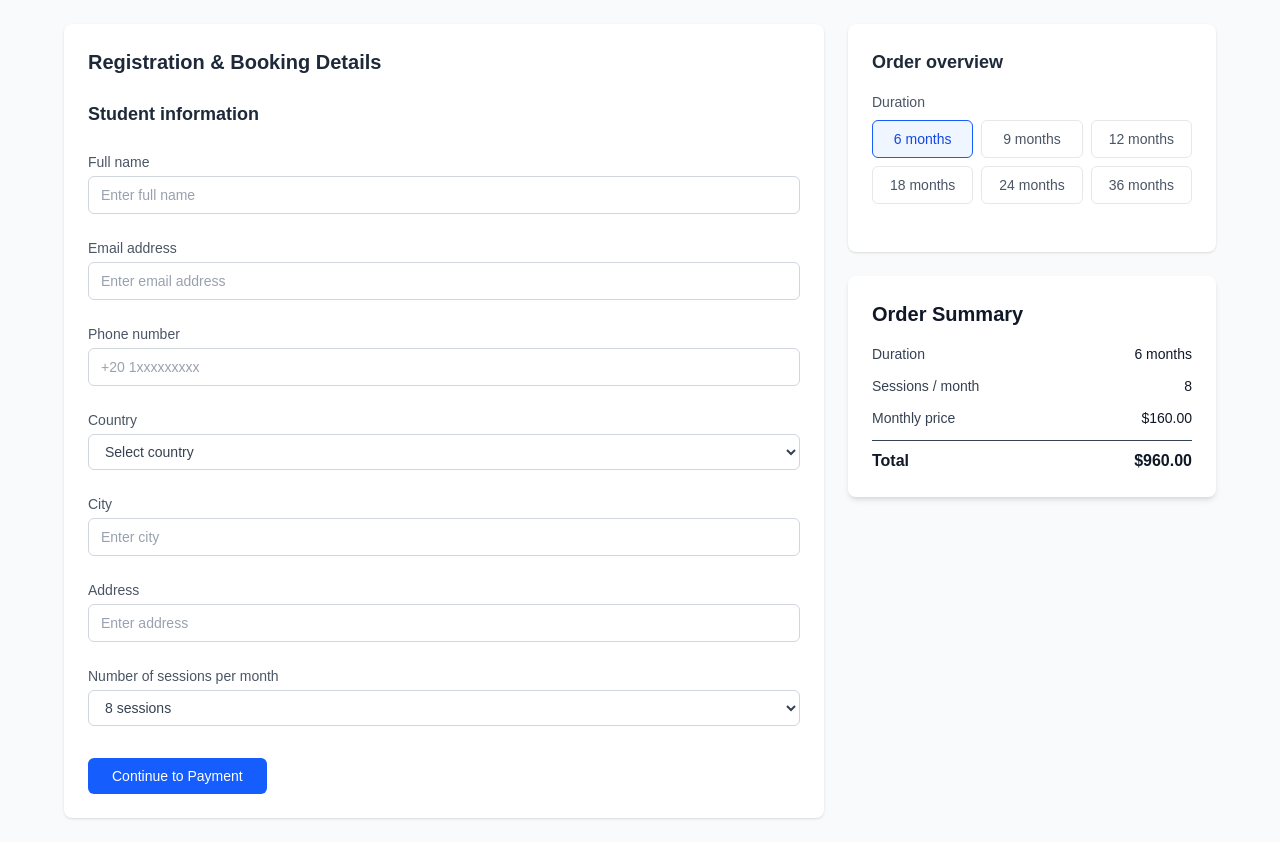
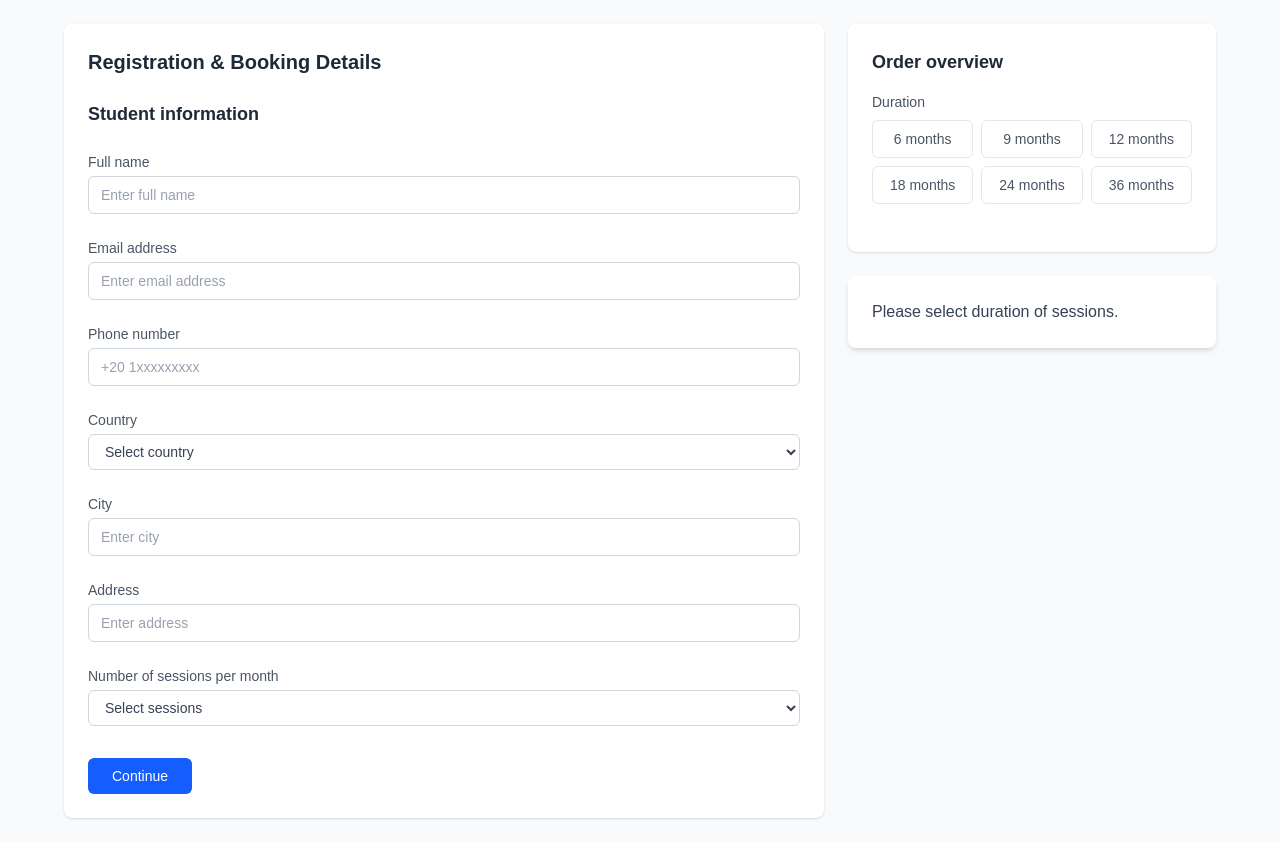
Before and after one commit to ahmadashraf7x/order-form-ui, a Next.js app: page / in a window 1280 px wide. Built offline with nearby package versions, Linux system fonts and the light colour scheme.

Commit message:
feat: require explicit order selections and improve submission UX

```diff
--- a/src/components/form/OrderForm.tsx
+++ b/src/components/form/OrderForm.tsx
@@ -1,5 +1,5 @@
 "use client";
-import { useState } from "react";
+import { useEffect, useState } from "react";
 import StudentInfoStep from "./StudentInfoStep";
 import { useOrder } from "@/hooks/useOrder";
 import { validateStudentInfo } from "@/utils/validateStudentInfo";
@@ -11,16 +11,41 @@ export default function OrderForm() {
     const [loading, setLoading] = useState(false);
     const [error, setError] = useState<string | null>(null);
     const [success, setSuccess] = useState(false);
+    const [isOrderValid, setIsOrderValid] = useState(false);
+
+    useEffect(() => {
+        setError(null);
+        setSuccess(false);
+        setIsOrderValid(false);
+    }, [studentInfo, sessionsPerMonth, duration]);
+
+
 
     const handleContinue = async () => {
         setSubmitAttempted(true);
         setError(null);
+        setSuccess(false);
+        setIsOrderValid(false);
 
-  const errors = validateStudentInfo(studentInfo);
-  if (Object.keys(errors).length > 0) return;
+        const studentErrors = validateStudentInfo(studentInfo);
+        if (Object.keys(studentErrors).length > 0) {
+            setError("Please fill all required student information");
+            return;
+        }
+
+        if (!sessionsPerMonth) {
+            setError("Please select number of sessions");
+            return;
+        }
+
+        if (!duration) {
+            setError("Please select duration");
+            return;
+        }
+
+        setIsOrderValid(true);
 
         setLoading(true);
-
         try {
             const data = await submitOrder({
                 studentInfo,
@@ -30,13 +55,13 @@ export default function OrderForm() {
 
             setSuccess(true);
             console.log("ORDER SUBMITTED", data);
-  } catch (err) {
-    setError("Failed to submit order. Please try again.");
-    console.error(err);
+        } catch {
+            setError("Failed to submit order");
         } finally {
             setLoading(false);
         }
     };
+
 
     return (
         <section className="lg:col-span-2 rounded-lg bg-white p-6 shadow-sm">
@@ -59,7 +84,11 @@ export default function OrderForm() {
                     disabled={loading}
                     className="rounded-md bg-blue-600 px-6 py-2 text-sm font-medium text-white hover:bg-blue-700"
                 >
-                    {loading ? "Submitting..." : "Continue to Payment"}
+                    {loading
+                        ? "Submitting..."
+                        : isOrderValid
+                            ? "Proceed to Payment"
+                            : "Continue"}
                 </button>
             </div>
         </section>
--- a/src/components/form/StudentInfoStep.tsx
+++ b/src/components/form/StudentInfoStep.tsx
@@ -149,11 +149,13 @@ export default function StudentInfoStep({ submitAttempted }: { submitAttempted:
                 </label>
 
                 <select
-                    value={sessionsPerMonth}
+                    value={sessionsPerMonth ?? ""}
                     onChange={(e) => setSessionsPerMonth(Number(e.target.value))}
                     className="w-full rounded-md border border-gray-300 px-3 py-2 text-sm text-gray-700 placeholder:text-gray-400"
                 >
+                    <option value="">Select sessions</option>
                     {[4, 8, 12, 16].map((n) => (
+
                         <option key={n} value={n}>
                             {n} sessions
                         </option>
--- a/src/components/summary/OrderSummary.tsx
+++ b/src/components/summary/OrderSummary.tsx
@@ -8,7 +8,7 @@ import { PricingConfig } from "@/types/pricing";
 
 export default function OrderSummary() {
   const { duration, sessionsPerMonth } = useOrder();
-const [pricing, setPricing] = useState<PricingConfig | null>(null);
+  const [pricing, setPricing] = useState<PricingConfig | null>(null);
   const [loading, setLoading] = useState(true);
   const [error, setError] = useState<string | null>(null);
 
@@ -39,6 +39,14 @@ const [pricing, setPricing] = useState<PricingConfig | null>(null);
     return (
       <aside className="rounded-lg bg-white p-6 shadow-md text-red-600">
         {error ?? "Something went wrong"}
+      </aside>
+    );
+  }
+
+  if (!sessionsPerMonth || !duration) {
+    return (
+      <aside className="rounded-lg bg-white p-6 shadow-md text-gray-700">
+        Please select duration of sessions.
       </aside>
     );
   }
--- a/src/hooks/useOrder.tsx
+++ b/src/hooks/useOrder.tsx
@@ -4,9 +4,9 @@ import { DurationOption, StudentInfo } from "@/types/order";
 import { createContext, useContext, useState } from "react";
 
 type OrderContextType = {
-  duration: DurationOption;
+  duration: DurationOption | null;
   setDuration: (d: DurationOption) => void;
-  sessionsPerMonth: number;
+  sessionsPerMonth: number | null;
   setSessionsPerMonth: (n: number) => void;
   studentInfo: StudentInfo;
   setStudentInfo: (data: StudentInfo) => void;
@@ -16,8 +16,8 @@ type OrderContextType = {
 const OrderContext = createContext<OrderContextType | null>(null);
 
 export function OrderProvider({ children }: { children: React.ReactNode }) {
-  const [duration, setDuration] = useState<DurationOption>(6);
-  const [sessionsPerMonth, setSessionsPerMonth] = useState(8);
+  const [duration, setDuration] = useState<DurationOption | null>(null);
+  const [sessionsPerMonth, setSessionsPerMonth] = useState<number | null>(null);
   const [studentInfo, setStudentInfo] = useState<StudentInfo>({
     fullName: "",
     email: "",
--- a/src/utils/validateStudentInfo.ts
+++ b/src/utils/validateStudentInfo.ts
@@ -1,4 +1,5 @@
 import { StudentInfo } from "@/types/order";
+
 export function validateStudentInfo(data: StudentInfo) {
     const errors: Partial<Record<keyof StudentInfo, string>> = {};
 
```
Lines whose indentation alone changed are shown as unchanged.
